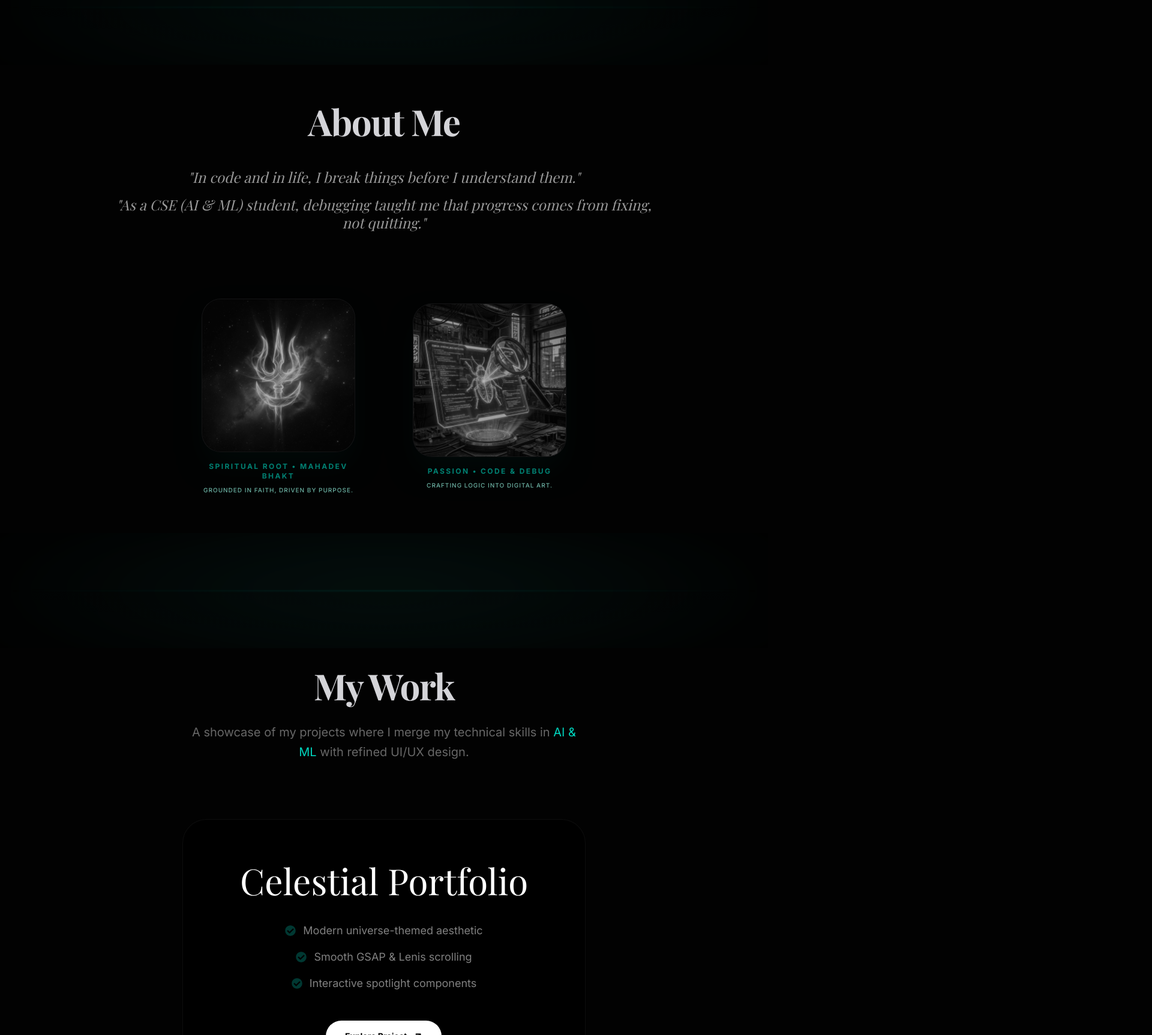
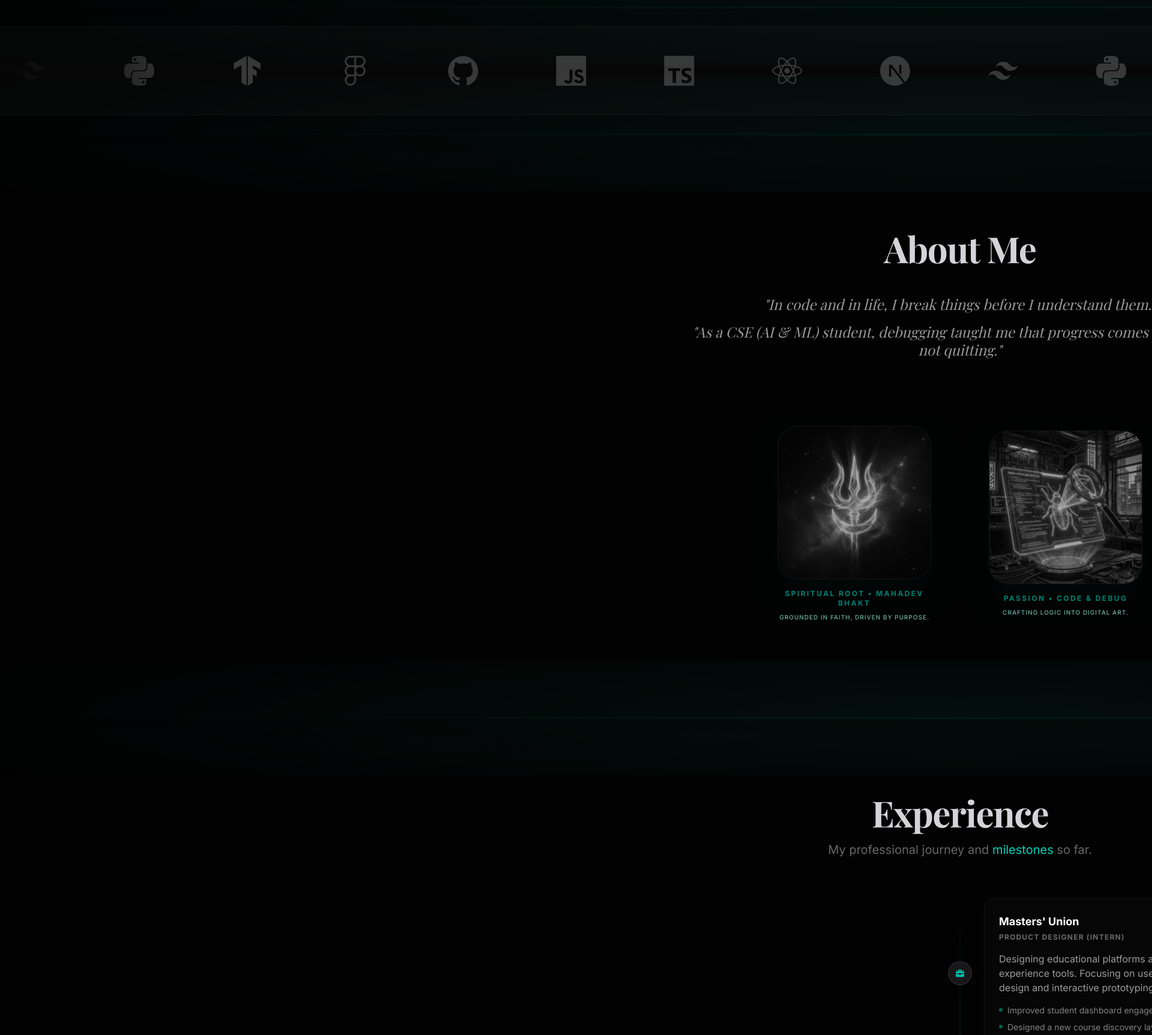
Before and after one commit to aasthakumari03/updated_Portfolio, a Next.js app: page / in a window 1280 px wide. Shown: the part 820-2546 px from the top of the page at 60% size, 1920 px wide, since content can reach past the window. Built offline with nearby package versions, Linux system fonts and the light colour scheme; a web font is replaced by a local one.

Commit message:
feat: enhance portfolio with skills marquee and experience timeline in teal theme

```diff
--- a/app/page.tsx
+++ b/app/page.tsx
@@ -32,6 +32,8 @@ import {
 import ScrollReveal from "@/components/ScrollReveal";
 import FogSeparator from "@/components/FogSeparator";
 import Magnetic from "@/components/Magnetic";
+import Marquee from "@/components/Marquee";
+import ExperienceTimeline from "@/components/ExperienceTimeline";
 
 export default function Home() {
 
@@ -134,6 +136,25 @@ export default function Home() {
 
       <FogSeparator />
 
+      {/* Skills Marquee */}
+      <section className="py-12 w-full overflow-hidden border-y border-white/5 bg-white/[0.02]">
+        <Marquee speed={30}>
+          {[SiJavascript, SiTypescript, SiReact, SiNextdotjs, SiTailwindcss, SiPython, SiTensorflow, SiFigma, SiGithub].map((Icon, i) => (
+            <div key={i} className="text-white/20 hover:text-teal-400 transition-colors duration-500">
+              <Icon size={50} />
+            </div>
+          ))}
+          {/* Duplicate set for seamless loop handled by component, but let's add one more set to be safe if screen is wide */}
+          {[SiJavascript, SiTypescript, SiReact, SiNextdotjs, SiTailwindcss, SiPython, SiTensorflow, SiFigma, SiGithub].map((Icon, i) => (
+            <div key={`dup-${i}`} className="text-white/20 hover:text-teal-400 transition-colors duration-500">
+              <Icon size={50} />
+            </div>
+          ))}
+        </Marquee>
+      </section>
+
+      <FogSeparator />
+
       {/* Section 2: About Me */}
       <section id="about" className="py-32 px-12 max-w-5xl mx-auto space-y-12 min-h-screen flex flex-col justify-start items-center text-center">
         <ScrollReveal>
@@ -186,6 +207,24 @@ export default function Home() {
             </p>
           </ScrollReveal>
         </div>
+      </section>
+
+      <FogSeparator />
+
+      {/* Section: Experience */}
+      <section id="experience" className="py-24 px-6 md:px-12 max-w-5xl mx-auto space-y-16 min-h-[50vh] flex flex-col justify-center">
+        <ScrollReveal>
+          <div className="space-y-4 text-center max-w-3xl mx-auto">
+            <h2 className="text-4xl md:text-6xl font-serif font-bold tracking-tight text-zinc-300">Experience</h2>
+            <p className="text-xl text-white/40 leading-relaxed max-w-2xl mx-auto">
+              My professional journey and <span className="text-teal-400">milestones</span> so far.
+            </p>
+          </div>
+        </ScrollReveal>
+
+        <ScrollReveal delay={0.2}>
+          <ExperienceTimeline />
+        </ScrollReveal>
       </section>
 
       <FogSeparator />
--- a/components/ExperienceTimeline.tsx
+++ b/components/ExperienceTimeline.tsx
@@ -29,25 +29,25 @@ const experiences = [
 
 const ExperienceTimeline = () => {
     return (
-        <div className="space-y-12 relative before:absolute before:inset-0 before:ml-5 before:-translate-x-px md:before:mx-auto md:before:translate-x-0 before:h-full before:w-0.5 before:bg-gradient-to-b before:from-transparent before:via-blue-500/20 before:to-transparent">
+        <div className="space-y-12 relative before:absolute before:inset-0 before:ml-5 before:-translate-x-px md:before:mx-auto md:before:translate-x-0 before:h-full before:w-0.5 before:bg-gradient-to-b before:from-transparent before:via-teal-500/20 before:to-transparent">
             {experiences.map((exp, index) => (
                 <div key={index} className="relative flex items-center justify-between md:justify-normal md:odd:flex-row-reverse group is-active">
                     {/* Icon */}
-                    <div className="flex items-center justify-center w-10 h-10 rounded-full border border-white/10 bg-zinc-900 text-blue-500 shadow shrink-0 md:order-1 md:group-odd:-translate-x-1/2 md:group-even:translate-x-1/2">
+                    <div className="flex items-center justify-center w-10 h-10 rounded-full border border-white/10 bg-zinc-900 text-teal-500 shadow shrink-0 md:order-1 md:group-odd:-translate-x-1/2 md:group-even:translate-x-1/2">
                         <FaBriefcase size={14} />
                     </div>
                     {/* Content */}
                     <div className="w-[calc(100%-4rem)] md:w-[calc(50%-2.5rem)] p-6 rounded-2xl border border-white/5 bg-white/[0.02] backdrop-blur-sm hover:bg-white/[0.04] transition-all">
                         <div className="flex items-center justify-between space-x-2 mb-1">
                             <div className="font-bold text-white text-lg">{exp.company}</div>
-                            <time className="font-serif italic text-blue-400 text-sm">{exp.period}</time>
+                            <time className="font-serif italic text-teal-400 text-sm">{exp.period}</time>
                         </div>
                         <div className="text-white/40 font-bold text-xs uppercase tracking-widest mb-4">{exp.role}</div>
                         <div className="text-white/60 mb-4">{exp.description}</div>
                         <ul className="space-y-2">
                             {exp.achievements.map((achievement, i) => (
                                 <li key={i} className="flex items-start gap-2 text-sm text-white/50">
-                                    <span className="w-1.5 h-1.5 rounded-full bg-blue-500/50 mt-1.5 shrink-0"></span>
+                                    <span className="w-1.5 h-1.5 rounded-full bg-teal-500/50 mt-1.5 shrink-0"></span>
                                     <span>{achievement}</span>
                                 </li>
                             ))}
```
